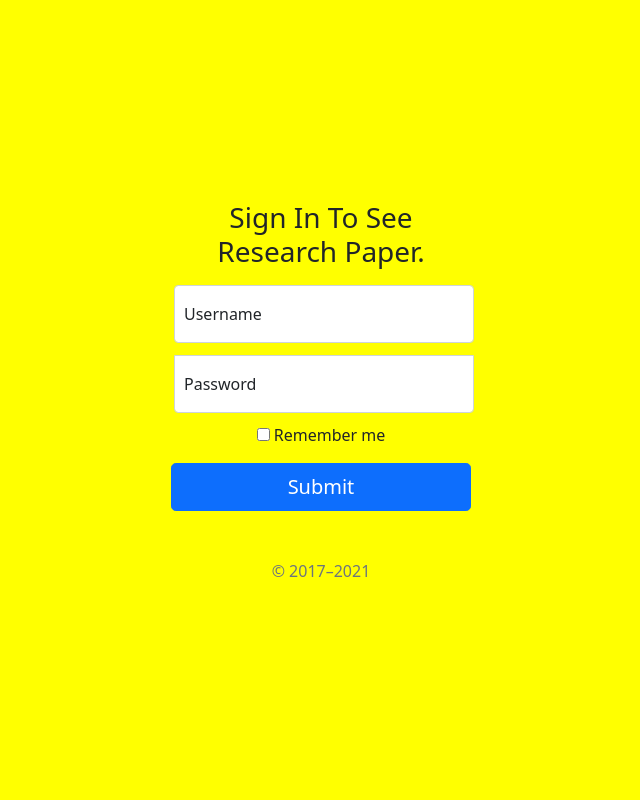
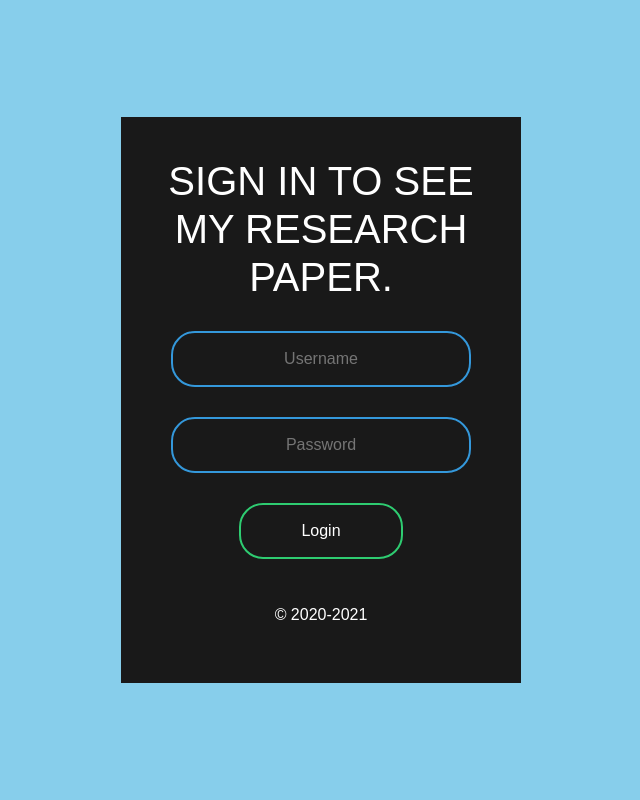
Before and after one commit to Rosh3639/Django-02, a Django app: page /login in a window 1280 px wide. Shown: the whole page, without its empty margins (319-959 px from the left). Run offline with Django 3.2, Linux system fonts and the light colour scheme.

Commit message:
'Updated'

```diff
--- a/Userproject/settings.py
+++ b/Userproject/settings.py
@@ -23,7 +23,7 @@ BASE_DIR = Path(__file__).resolve().parent.parent
 SECRET_KEY = 'django-insecure-32=p%3utl9#utdr^p1slz1dm*oqo5gps7hm3rds-e1_)gl&y^+'
 
 # SECURITY WARNING: don't run with debug turned on in production!
-DEBUG = True
+DEBUG = False
 
 ALLOWED_HOSTS = ['127.0.0.1']
 
--- a/home/urls.py
+++ b/home/urls.py
@@ -6,4 +6,5 @@ urlpatterns = [
     path('', views.index, name="home"),
     path('login', views.loginUser, name="login"),
     path('logout', views.logoutUser, name="logout"),
+    path('pdf', views.pdf, name="PDF"),
 ]
--- a/home/views.py
+++ b/home/views.py
@@ -1,30 +1,21 @@
 import os
 
 from django.contrib.auth import authenticate
-from django.shortcuts import render, redirect
+# from django.shortcuts import render, redirect
 from django.contrib.auth import logout, login
 from django.shortcuts import render, redirect
 from django.core.files.storage import FileSystemStorage
 from django.http import HttpResponse, HttpResponseNotFound
-from django.contrib.auth.models import User
+
+
+# from django.contrib.auth.models import User
 
 
 # Create your views here.
 
 
 def index(request):
-    fs = FileSystemStorage()
-    filename = "C:/Users/DELL/Desktop/Roshan's Work/Django/Userproject/A.pdf"
-    if request.user.is_anonymous:
-        return redirect("/login")
-    elif fs.exists(filename):
-        with fs.open(filename) as pdf:
-            response = HttpResponse(pdf.read(), content_type='application/pdf')
-            #response['Content-Disposition'] = 'attachment; filename="A.pdf"' # user will be prompted with the browser’s open/save file
-            response['Content-Disposition'] = 'inline; filename="A.pdf"'  # User will be prompted display a PDF in the browser
-            return response
-    else:
-        return HttpResponseNotFound('The requested pdf was not found in our server.')
+    return redirect("/login")
 
 
 def loginUser(request):
@@ -34,7 +25,7 @@ def loginUser(request):
         user = authenticate(username=username, password=password)
         if user is not None:
             login(request, user)
-            return redirect("/")
+            return redirect("/pdf")
         else:
             return render(request, 'login.html')
 
@@ -44,3 +35,21 @@ def loginUser(request):
 def logoutUser(request):
     logout(request)
     return redirect("/login")
+
+
+def pdf(request):
+    fs = FileSystemStorage()
+    filename = "C:/Users/DELL/Desktop/Roshan's Work/Django/Userproject/A.pdf"
+    if request.user.is_anonymous:
+        return redirect("/login")
+    elif fs.exists(filename):
+        with fs.open(filename) as pdf:
+            response = HttpResponse(pdf.read(), content_type='application/pdf')
+            # response['Content-Disposition'] = 'attachment; filename="A.pdf"' # user will be prompted with the browser’s open/save file
+            response[
+                'Content-Disposition'
+            ] = 'inline; filename="A.pdf"'  # User will be prompted display a PDF in the browser
+            return response
+
+    else:
+        return HttpResponseNotFound('The requested pdf was not found in our server.')
--- a/templates/index.html
+++ b/templates/index.html
@@ -9,5 +9,6 @@
   <p>This is the best website</p>
 <a href="/logout">Logout</a>
 
+<script></script>
 </body>
 </html>
--- a/templates/login.html
+++ b/templates/login.html
@@ -1,114 +1,92 @@
 <!doctype html>
 <html lang="en">
-  <head>
+<head>
     <!-- Required meta tags -->
     <meta charset="utf-8">
     <meta name="viewport" content="width=device-width, initial-scale=1">
 
     <!-- Bootstrap CSS -->
-    <link href="https://cdn.jsdelivr.net/npm/bootstrap@5.0.2/dist/css/bootstrap.min.css" rel="stylesheet" integrity="sha384-EVSTQN3/azprG1Anm3QDgpJLIm9Nao0Yz1ztcQTwFspd3yD65VohhpuuCOmLASjC" crossorigin="anonymous">
-
-
-
+    <link href="https://cdn.jsdelivr.net/npm/bootstrap@5.0.2/dist/css/bootstrap.min.css" rel="stylesheet"
+          integrity="sha384-EVSTQN3/azprG1Anm3QDgpJLIm9Nao0Yz1ztcQTwFspd3yD65VohhpuuCOmLASjC" crossorigin="anonymous">
 
 
     <style>
-    html,
-body {
-  height: 100%;
+body{
+    margin: 0;
+    padding: 0;
+    font-family: sans-serif;
+    background: skyblue
+}
+.yes{
+    width: 400px;
+    padding:40px;
+    position: absolute;
+    top:50%;
+    left:50%;
+    transform: translate(-50%, -50%);
+    background: #191919;
+    text-align: center;
+}
+.yes h1{
+    color: white;
+    text-transform: uppercase;
+    font-weight: 500;
+}
+.yes input[type="text"],.yes input[type="password"]{
+    border:0;
+    background:none;
+    display:block;
+    margin:30px auto;
+    text-align: center;
+    border: 2px solid #3498db;
+    padding: 14px 10px;
+    width: 300px;
+    outline: none;
+    color: white;
+    border-radius: 24px;
+    transition: 0.25s;
 }
 
-body {
-  display: flex;
-  align-items: center;
-  padding-top: 40px;
-  padding-bottom: 40px;
-  background-color: #f5f5f5;
+.yes input[type="text"]:focus,.yes input[type="password"]:focus{
+    width:250px;
+    border-color: #2ecc71;
 }
-
-.form-signin {
-  width: 100%;
-  max-width: 330px;
-  padding: 15px;
-  margin: auto;
+.yes input[type="submit"]{
+    border:0;
+    background:none;
+    display:block;
+    margin:20px auto;
+    text-align: center;
+    border: 2px solid #2ecc71;
+    padding: 14px 60px;
+    outline: none;
+    color: white;
+    border-radius: 24px;
+    transition: 0.25s;
+    cursor: pointer;
 }
-
-.form-signin .checkbox {
-  font-weight: 400;
+.yes input[type="submit"]:hover{
+    background: #2ecc71;
 }
-
-.form-control {
-    margin: 12px 3px;
-    display: block;
-    padding: 10px;
-    font-size: 16px;
-    position : relative;
-}
-
-.form-signin .form-floating:focus-within {
-  z-index: 2;
-}
-
-.form-signin input[type="email"] {
-  margin-bottom: -1px;
-  border-bottom-right-radius: 0;
-  border-bottom-left-radius: 0;
-}
-
-.form-signin input[type="password"] {
-  margin-bottom: 10px;
-  border-top-left-radius: 0;
-  border-top-right-radius: 0;
-}
-
-
-
-      .bd-placeholder-img {
-        font-size: 1.125rem;
-        text-anchor: middle;
-        -webkit-user-select: none;
-        -moz-user-select: none;
-        user-select: none;
-      }
-
-      @media (min-width: 768px) {
-        .bd-placeholder-img-lg {
-          font-size: 3.5rem;
-        }
-      }
-
     </style>
 
 
     <!-- Custom styles for this template -->
 
-  </head>
+</head>
 
-  <body style="background-color:yellow" class="text-center">
+<body>
 
 
-  <form class="form-signin" method="post" action="/login">
-    {% csrf_token %}
-    <h1 class="h3 mb-3 fw-normal">Sign In To See Research Paper.</h1>
-
-    <div class="form-floating">
-      <input type="text"  name="username" class="form-control" id="floatingInput" placeholder="Username">
-      <label for="floatingInput">Username</label>
-    </div>
-    <div class="form-floating">
-      <input type="password" name="password" class="form-control" id="floatingPassword" placeholder="Password">
-      <label for="floatingPassword">Password</label>
-    </div>
-
-    <div class="checkbox mb-3">
-      <label>
-        <input type="checkbox" value="remember-me"> Remember me
-      </label>
-    </div>
-    <button class="w-100 btn btn-lg btn-primary" type="submit">Submit</button>
-    <p class="mt-5 mb-3 text-muted">&copy; 2017–2021</p>
-  </form>
+<form class="yes" method="post" action="/login">{% csrf_token %}
+    <h1>Sign In To See My Research Paper.</h1>
+    <input type="text" name="username" placeholder="Username">
+    <input type="password" name="password" placeholder="Password">
+    <input type="submit" name="submit" value="Login">
+    <br>
+    <p style="color:white">© 2020-2021</p>
+</form>
 
 
-  </body>
+</body>
 </html>
```
